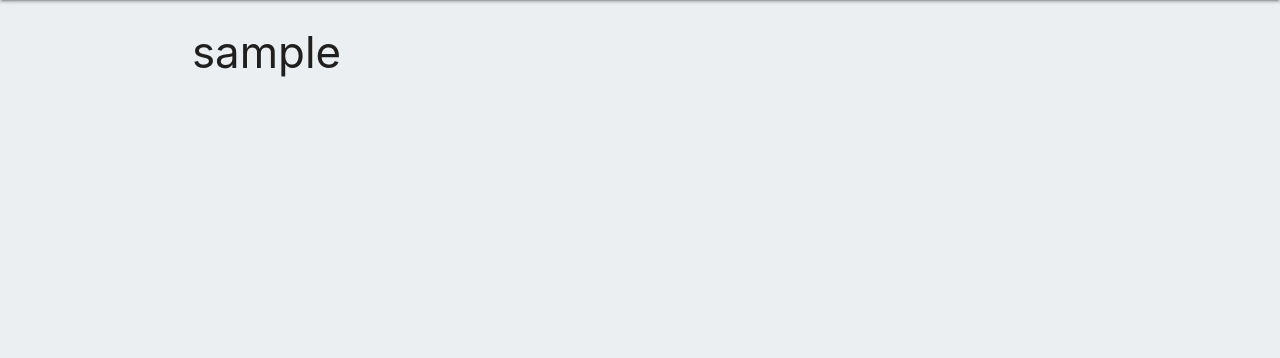
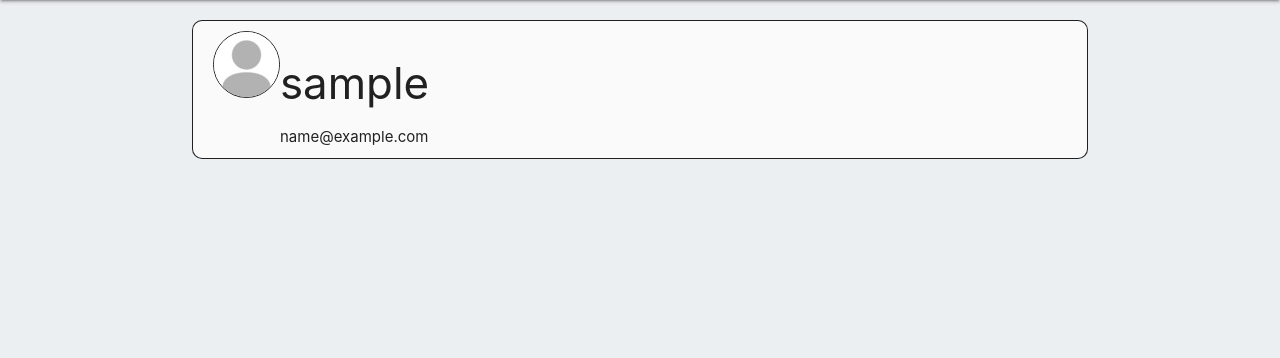
Before and after one commit to KDugg84/CI-Flask-Messenger-MS3-GP, a Flask app: page /account in a window 1280 px wide. Shown: the part 64-422 px from the top of the page. Run offline with Flask 2, Linux system fonts and the light colour scheme; the visitor is signed in with stand-in values (Sample User, id 1); data comes from the database, SQL or seed files in the repository.

Commit message:
Add html structure and css style classes

```diff
--- a/flaskmessenger/templates/account.html
+++ b/flaskmessenger/templates/account.html
@@ -1,4 +1,12 @@
 {% extends "base.html" %}
 {% block content %}
-<h3>{{ current_user.username }}</h3>
+<div class="content-section">
+    <div class="account-media">
+        <img class="account-img" src="{{ profile_image }}">
+        <div class="account-body">
+            <h3 class="account-heading">{{ current_user.username}}</h3>
+            <p class="email-text">{{ current_user.email}}</p>
+        </div>
+    </div>
+</div>
 {% endblock content %}
```
